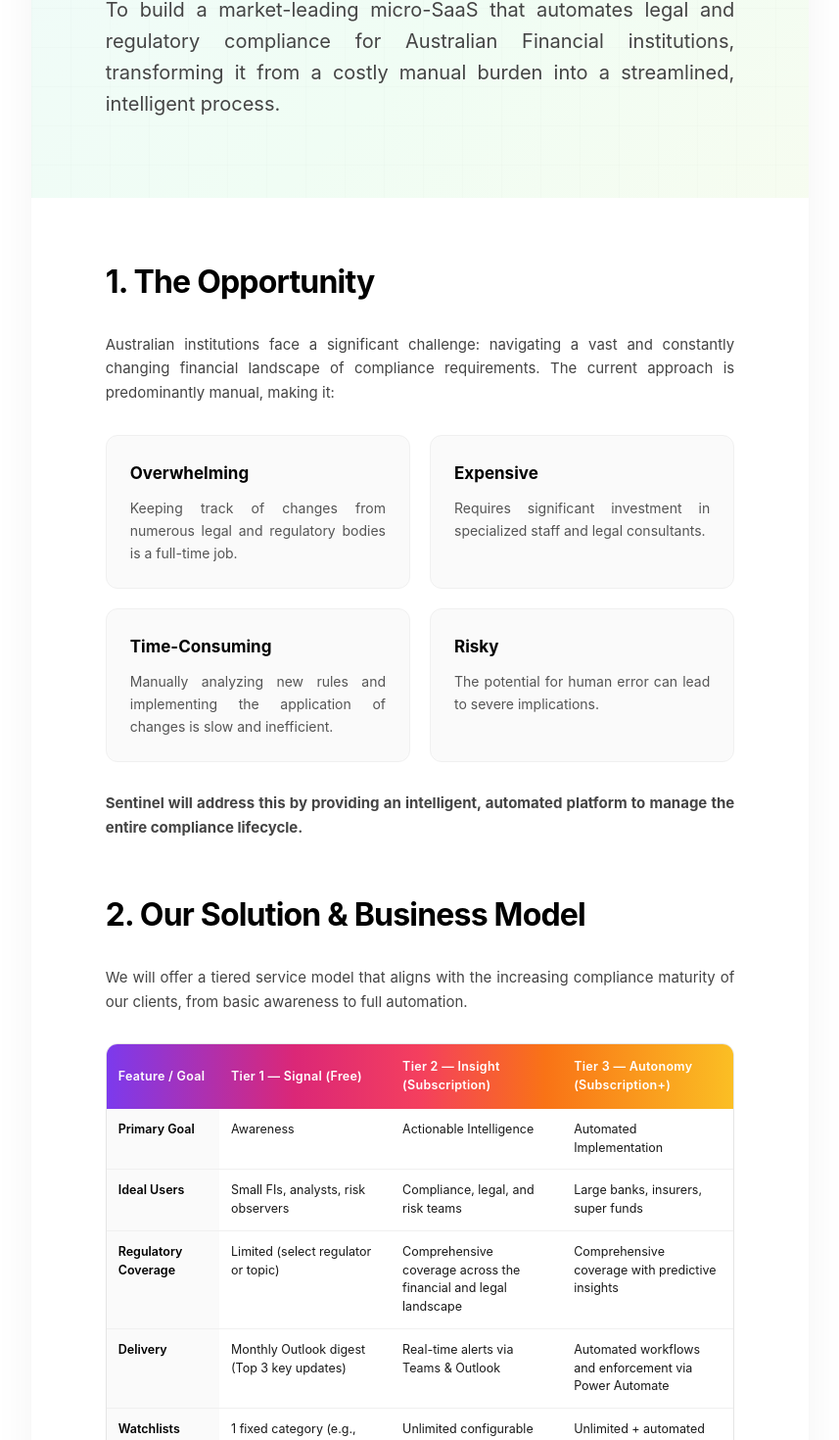
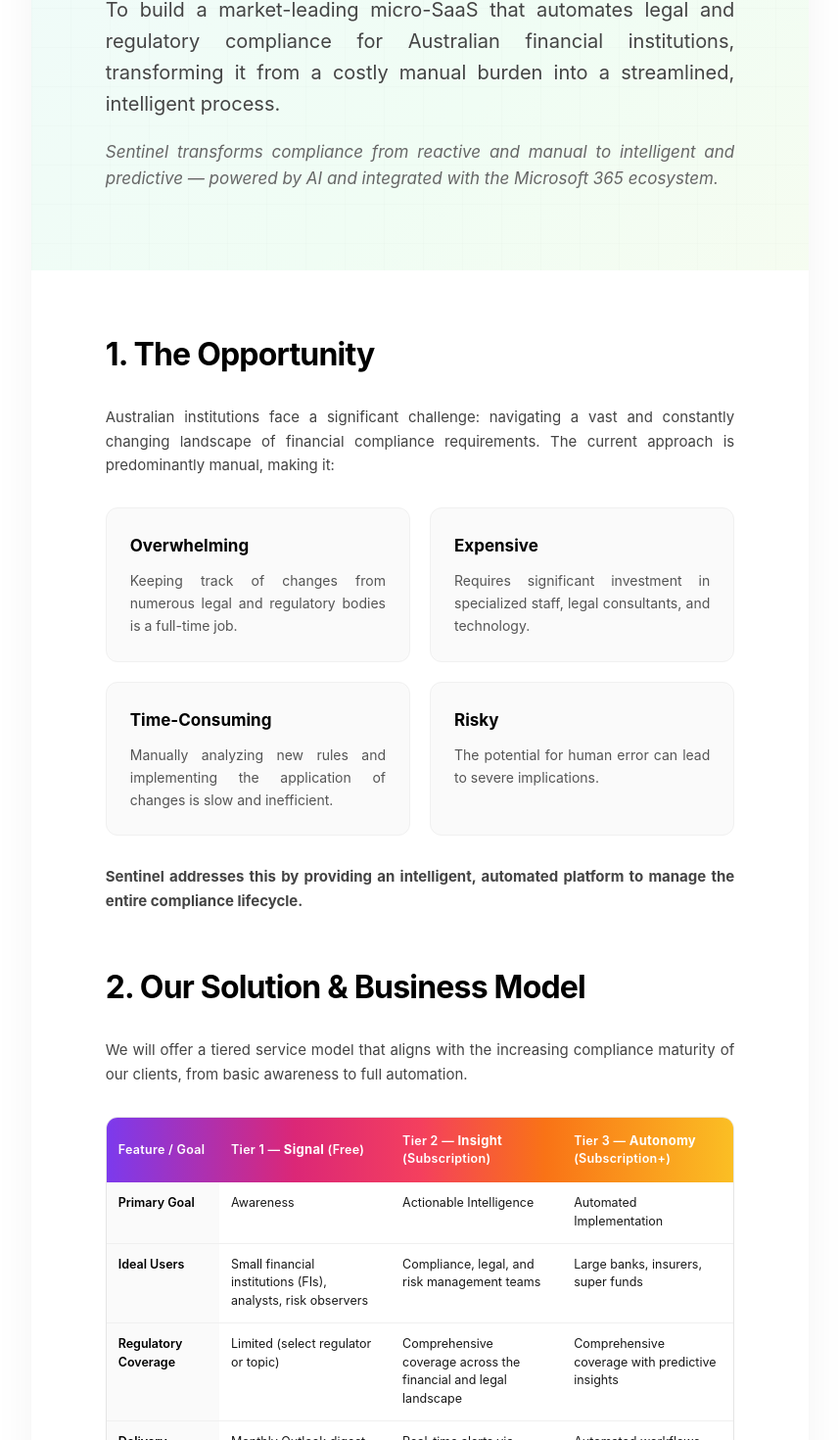
Before and after one commit to Enzo-Armani/sentinel, a Next.js app: page / in a window 1280 px wide. Shown: the part 528-1998 px from the top of the page at 98% size, without its empty margins (211-1068 px from the left). Built offline with nearby package versions, Linux system fonts and the light colour scheme.

Commit message:
Table updated-3

```diff
--- a/app/globals.css
+++ b/app/globals.css
@@ -115,7 +115,18 @@
     max-width: 900px;
     position: relative;
     z-index: 1;
+    margin: 0 0 20px 0;
+}
+
+.vision-tagline {
+    font-size: 17px;
+    line-height: 1.6;
+    color: #666666;
+    max-width: 900px;
+    position: relative;
+    z-index: 1;
     margin: 0;
+    font-style: italic;
 }
 
 h1 {
@@ -212,6 +223,11 @@
     font-size: 12.5px;
     letter-spacing: 0.3px;
     vertical-align: middle;
+}
+
+.enhanced-table th strong {
+    font-weight: 700;
+    font-size: 13px;
 }
 
 .enhanced-table th:first-child {
--- a/app/page.tsx
+++ b/app/page.tsx
@@ -7,7 +7,7 @@
         <div className="header">
             <div className="project-name">Sentinel</div>
             <div className="subtitle">Automated Compliance SaaS for Australian Financial Institutions</div>
-            <div className="date">November 1, 2025</div>
+            <div className="date">October 24, 2025</div>
         </div>
 
         <div className="vision-hero">
@@ -15,12 +15,15 @@
                 The <span className="gradient-word">Vision</span>
             </h1>
             <p className="vision-description">
-                To build a market-leading micro-SaaS that automates legal and regulatory compliance for Australian Financial institutions, transforming it from a costly manual burden into a streamlined, intelligent process.
+                To build a market-leading micro-SaaS that automates legal and regulatory compliance for Australian financial institutions, transforming it from a costly manual burden into a streamlined, intelligent process.
+            </p>
+            <p className="vision-tagline">
+                Sentinel transforms compliance from reactive and manual to intelligent and predictive — powered by AI and integrated with the Microsoft 365 ecosystem.
             </p>
         </div>
 
         <h1>1. The Opportunity</h1>
-        <p>Australian institutions face a significant challenge: navigating a vast and constantly changing financial landscape of compliance requirements. The current approach is predominantly manual, making it:</p>
+        <p>Australian institutions face a significant challenge: navigating a vast and constantly changing landscape of financial compliance requirements. The current approach is predominantly manual, making it:</p>
 
         <div className="challenge-list">
             <div className="challenge-item">
@@ -29,7 +32,7 @@
             </div>
             <div className="challenge-item">
                 <strong>Expensive</strong>
-                <p>Requires significant investment in specialized staff and legal consultants.</p>
+                <p>Requires significant investment in specialized staff, legal consultants, and technology.</p>
             </div>
             <div className="challenge-item">
                 <strong>Time-Consuming</strong>
@@ -41,7 +44,7 @@
             </div>
         </div>
 
-        <p><strong>Sentinel will address this by providing an intelligent, automated platform to manage the entire compliance lifecycle.</strong></p>
+        <p><strong>Sentinel addresses this by providing an intelligent, automated platform to manage the entire compliance lifecycle.</strong></p>
 
         <h1>2. Our Solution & Business Model</h1>
         <p>We will offer a tiered service model that aligns with the increasing compliance maturity of our clients, from basic awareness to full automation.</p>
@@ -50,9 +53,9 @@
             <thead>
                 <tr>
                     <th>Feature / Goal</th>
-                    <th>Tier 1 — Signal (Free)</th>
-                    <th>Tier 2 — Insight (Subscription)</th>
-                    <th>Tier 3 — Autonomy (Subscription+)</th>
+                    <th>Tier 1 — <strong>Signal</strong> (Free)</th>
+                    <th>Tier 2 — <strong>Insight</strong> (Subscription)</th>
+                    <th>Tier 3 — <strong>Autonomy</strong> (Subscription+)</th>
                 </tr>
             </thead>
             <tbody>
@@ -64,8 +67,8 @@
                 </tr>
                 <tr>
                     <td className="tier-name">Ideal Users</td>
-                    <td>Small FIs, analysts, risk observers</td>
-                    <td>Compliance, legal, and risk teams</td>
+                    <td>Small financial institutions (FIs), analysts, risk observers</td>
+                    <td>Compliance, legal, and risk management teams</td>
                     <td>Large banks, insurers, super funds</td>
                 </tr>
                 <tr>
@@ -77,8 +80,8 @@
                 <tr>
                     <td className="tier-name">Delivery</td>
                     <td>Monthly Outlook digest (Top 3 key updates)</td>
-                    <td>Real-time alerts via Teams & Outlook</td>
-                    <td>Automated workflows and enforcement via Power Automate</td>
+                    <td>Real-time alerts via Microsoft Teams & Outlook</td>
+                    <td>Automated workflows and rule enforcement via Microsoft Power Automate</td>
                 </tr>
                 <tr>
                     <td className="tier-name">Watchlists</td>
@@ -131,8 +134,8 @@
                 <tr>
                     <td className="tier-name">Integrations</td>
                     <td><span className="feature-unavailable">✗</span></td>
-                    <td><span className="highlight-yellow">Microsoft 365 (Outlook, Teams, SharePoint, Power BI)</span></td>
-                    <td><span className="highlight-yellow">Full Microsoft ecosystem + API to ServiceNow, Archer, MetricStream</span></td>
+                    <td><span className="highlight-yellow">Microsoft 365 ecosystem (Outlook, Teams, SharePoint, Power BI)</span></td>
+                    <td><span className="highlight-yellow">Full Microsoft 365 ecosystem + API to ServiceNow, Archer, MetricStream</span></td>
                 </tr>
                 <tr>
                     <td className="tier-name">Data Governance & Security</td>
@@ -148,14 +151,14 @@
                 </tr>
                 <tr>
                     <td className="tier-name">Value Proposition</td>
-                    <td>Stay informed about what is changing</td>
+                    <td>Stay informed about what's changing</td>
                     <td>Manage and act on regulatory impact using Microsoft-native tools</td>
                     <td>Achieve continuous, automated compliance — reducing reporting effort and accelerating change implementation</td>
                 </tr>
             </tbody>
         </table>
 
-        <h1>3. Proposed Technology Stack ⚙️</h1>
+        <h1>3. Proposed Technology Stack</h1>
         <p>Our technology choices prioritize rapid development, scalability, and leveraging best-in-class tools for AI and data processing.</p>
 
         <div className="tech-stack">
@@ -165,7 +168,7 @@
             </div>
             <div className="tech-item">
                 <strong>Backend: Python with FastAPI</strong>
-                <p>To leverage Python&apos;s unparalleled ecosystem for data scraping and AI.</p>
+                <p>To leverage Python&apos;s unparalleled ecosystem for data scraping and AI development.</p>
             </div>
             <div className="tech-item">
                 <strong>Database: PostgreSQL with pgvector</strong>
@@ -183,7 +186,7 @@
       </div>
 
       <div className="page">
-        <h1 style={{ marginTop: 0 }}>4. Phased Development Roadmap & Timeline 🗺️</h1>
+        <h1 style={{ marginTop: 0 }}>4. Phased Development Roadmap & Timeline</h1>
         <p>We will follow a three-phased approach to de-risk the project, gather user feedback early, and build momentum towards our full vision.</p>
 
         <div className="phase-section">
@@ -194,21 +197,21 @@
             <div className="phase-goal">
                 <strong>Goal:</strong> Validate our core data aggregation and notification capabilities with a select group of beta testers.
             </div>
-            <p><strong>Timeline:</strong> Early November 2025 — Early February 2026</p>
+            <p><strong>Timeline:</strong> November 2025 – February 2026</p>
             <p><strong>Key Deliverables:</strong> A functional platform that monitors 1-3 regulatory sources and sends email alerts upon detecting changes.</p>
 
             <table className="timeline-table">
                 <tbody>
                     <tr>
-                        <td>Weeks 1-4</td>
+                        <td>Weeks 1–4</td>
                         <td><strong>Foundation & Backend Setup:</strong> Initialize project, design database schema, build basic user auth API.</td>
                     </tr>
                     <tr>
-                        <td>Weeks 5-8</td>
+                        <td>Weeks 5–8</td>
                         <td><strong>Core Scraping Engine:</strong> Build robust scrapers for initial sources, implement change detection logic.</td>
                     </tr>
                     <tr>
-                        <td>Weeks 9-12</td>
+                        <td>Weeks 9–12</td>
                         <td><strong>Frontend & Deployment:</strong> Build basic UI, integrate email service, deploy to the cloud for beta access.</td>
                     </tr>
                 </tbody>
@@ -223,7 +226,7 @@
             <div className="phase-goal">
                 <strong>Goal:</strong> Launch the paid subscription product by introducing the core AI-powered analysis and workflow integrations.
             </div>
-            <p><strong>Timeline:</strong> February 2026 — June 2026</p>
+            <p><strong>Timeline:</strong> February 2026 – June 2026</p>
             <p><strong>Key Deliverables:</strong> A commercial product that provides AI-generated recommendations, redline drafts, and integrates with key business tools like Slack and Jira.</p>
 
             <table className="timeline-table">
@@ -241,7 +244,7 @@
                         <td><strong>Frontend Polish & New Sources:</strong> Build the enhanced dashboard. Add scrapers for 3-5 more sources.</td>
                     </tr>
                     <tr>
-                        <td>Month 4 (May-Jun &apos;26)</td>
+                        <td>Month 4 (May–June &apos;26)</td>
                         <td><strong>Testing & Launch:</strong> Conduct end-to-end testing, gather beta feedback, and execute the public launch.</td>
                     </tr>
                 </tbody>
```
